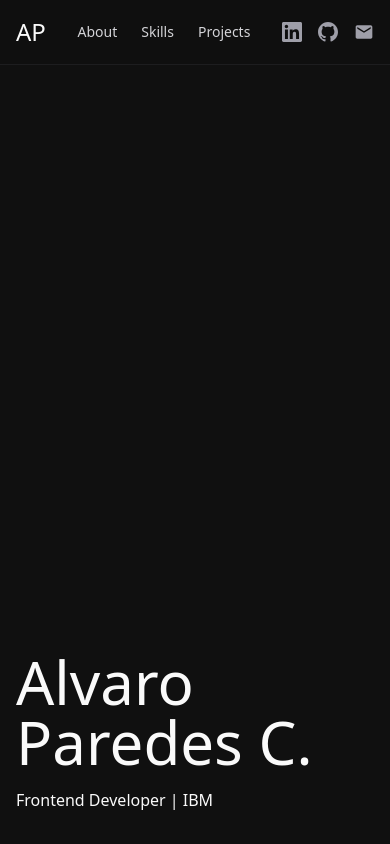
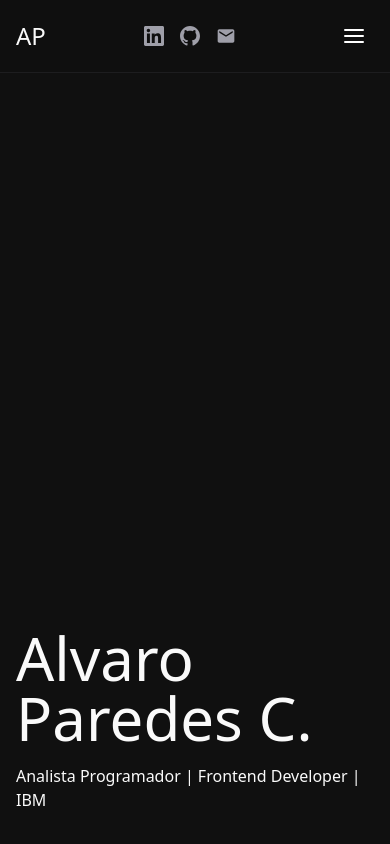
Before and after one commit to AlvaroPdev/portfolio, an Angular app: page / in a window 390 px wide. Shown: the top 844 px of the page. Built offline with nearby package versions, Linux system fonts and the light colour scheme; a web font is replaced by a local one.

Commit message:
feat: add responsive mobile menu with hamburger icon

```diff
--- a/src/app/components/hero/hero.html
+++ b/src/app/components/hero/hero.html
@@ -5,7 +5,7 @@
                 <h1>Alvaro</h1>
                 <h1>Paredes C.</h1>
             </div>
-            <p>Frontend Developer | IBM </p>
+            <p> Analista Programador | Frontend Developer | IBM </p>
         </div>
     </div>
 </div>
--- a/src/app/shared/navbar/navbar.css
+++ b/src/app/shared/navbar/navbar.css
@@ -32,3 +32,63 @@
     @apply text-zinc-400 hover:text-zinc-50 transition-colors duration-200;
     cursor: pointer;
 }
+
+/* Mobile/Desktop visibility */
+.desktop-only {
+    display: none;
+}
+
+@media (min-width: 768px) {
+    .desktop-only {
+        display: flex;
+    }
+}
+
+.mobile-only {
+    display: flex;
+}
+
+@media (min-width: 768px) {
+    .mobile-only {
+        display: none;
+    }
+}
+
+/* Hamburger Button */
+.hamburger {
+    @apply flex flex-col justify-center items-center w-10 h-10 bg-transparent border-none cursor-pointer;
+    padding: 0;
+}
+
+.hamburger svg {
+    transition: transform 0.3s ease;
+}
+
+.hamburger.active svg {
+    transform: rotate(90deg);
+}
+
+
+/* Mobile Menu Dropdown */
+.mobile-menu {
+    @apply md:hidden flex flex-col gap-0 overflow-hidden transition-all duration-300;
+    max-height: 0;
+    background-color: rgba(16, 16, 16, 0.95);
+    backdrop-filter: blur(10px);
+}
+
+.mobile-menu.open {
+    max-height: 300px;
+    border-bottom: 1px solid rgba(63, 63, 70, 0.3);
+}
+
+.mobile-menu-link {
+    @apply text-base text-zinc-300 hover:text-zinc-50 hover:bg-zinc-800/50 transition-colors;
+    padding: 1rem 1.5rem;
+    cursor: pointer;
+    border-bottom: 1px solid rgba(63, 63, 70, 0.2);
+}
+
+.mobile-menu-link:last-child {
+    border-bottom: none;
+}
--- a/src/app/shared/navbar/navbar.html
+++ b/src/app/shared/navbar/navbar.html
@@ -1,14 +1,15 @@
+<!-- Desktop Navbar -->
+@if (!isMobile) {
 <nav class="navbar">
     <div class="nav-content">
         <a (click)="scrollToSection('hero')" class="nav-logo">AP</a>
+
         <div class="nav-links">
             <a (click)="scrollToSection('about')" class="nav-link">About</a>
             <a (click)="scrollToSection('skills')" class="nav-link">Skills</a>
             <a (click)="scrollToSection('projects')" class="nav-link">Projects</a>
-            @if (false) {
-            <a (click)="scrollToSection('contact')" class="nav-link">Contact</a>
-            }
         </div>
+
         <div class="social-icons">
             <a href="https://www.linkedin.com/in/alvaropdev/" target="_blank" class="social-link" aria-label="LinkedIn">
                 <svg width="20" height="20" viewBox="0 0 24 24" fill="currentColor">
@@ -31,3 +32,52 @@
         </div>
     </div>
 </nav>
+}
+
+<!-- Mobile Navbar -->
+@if (isMobile) {
+<nav class="navbar">
+    <div class="nav-content">
+        <a (click)="scrollToSection('hero')" class="nav-logo">AP</a>
+
+        <div class="social-icons">
+            <a href="https://www.linkedin.com/in/alvaropdev/" target="_blank" class="social-link" aria-label="LinkedIn">
+                <svg width="20" height="20" viewBox="0 0 24 24" fill="currentColor">
+                    <path
+                        d="M20.447 20.452h-3.554v-5.569c0-1.328-.027-3.037-1.852-3.037-1.853 0-2.136 1.445-2.136 2.939v5.667H9.351V9h3.414v1.561h.046c.477-.9 1.637-1.85 3.37-1.85 3.601 0 4.267 2.37 4.267 5.455v6.286zM5.337 7.433c-1.144 0-2.063-.926-2.063-2.065 0-1.138.92-2.063 2.063-2.063 1.14 0 2.064.925 2.064 2.063 0 1.139-.925 2.065-2.064 2.065zm1.782 13.019H3.555V9h3.564v11.452zM22.225 0H1.771C.792 0 0 .774 0 1.729v20.542C0 23.227.792 24 1.771 24h20.451C23.2 24 24 23.227 24 22.271V1.729C24 .774 23.2 0 22.222 0h.003z" />
+                </svg>
+            </a>
+            <a href="https://github.com/AlvaroPdev" target="_blank" class="social-link" aria-label="GitHub">
+                <svg width="20" height="20" viewBox="0 0 24 24" fill="currentColor">
+                    <path
+                        d="M12 0c-6.626 0-12 5.373-12 12 0 5.302 3.438 9.8 8.207 11.387.599.111.793-.261.793-.577v-2.234c-3.338.726-4.033-1.416-4.033-1.416-.546-1.387-1.333-1.756-1.333-1.756-1.089-.745.083-.729.083-.729 1.205.084 1.839 1.237 1.839 1.237 1.07 1.834 2.807 1.304 3.492.997.107-.775.418-1.305.762-1.604-2.665-.305-5.467-1.334-5.467-5.931 0-1.311.469-2.381 1.236-3.221-.124-.303-.535-1.524.117-3.176 0 0 1.008-.322 3.301 1.23.957-.266 1.983-.399 3.003-.404 1.02.005 2.047.138 3.006.404 2.291-1.552 3.297-1.23 3.297-1.23.653 1.653.242 2.874.118 3.176.77.84 1.235 1.911 1.235 3.221 0 4.609-2.807 5.624-5.479 5.921.43.372.823 1.102.823 2.222v3.293c0 .319.192.694.801.576 4.765-1.589 8.199-6.086 8.199-11.386 0-6.627-5.373-12-12-12z" />
+                </svg>
+            </a>
+            <a href="mailto:ampcastro1305@gmail.com" class="social-link" aria-label="Email">
+                <svg width="20" height="20" viewBox="0 0 24 24" fill="currentColor">
+                    <path
+                        d="M20 4H4c-1.1 0-1.99.9-1.99 2L2 18c0 1.1.9 2 2 2h16c1.1 0 2-.9 2-2V6c0-1.1-.9-2-2-2zm0 4l-8 5-8-5V6l8 5 8-5v2z" />
+                </svg>
+            </a>
+        </div>
+
+        <button class="hamburger" (click)="toggleMenu()" [class.active]="isMenuOpen" aria-label="Menu">
+            <svg width="24" height="24" viewBox="0 0 24 24" fill="none" xmlns="http://www.w3.org/2000/svg">
+                <path d="M3 12H21" stroke="#ffffff" stroke-width="2" stroke-linecap="round"
+                    [attr.class]="isMenuOpen ? 'line-1' : ''" />
+                <path d="M3 6H21" stroke="#ffffff" stroke-width="2" stroke-linecap="round"
+                    [attr.class]="isMenuOpen ? 'line-2' : ''" />
+                <path d="M3 18H21" stroke="#ffffff" stroke-width="2" stroke-linecap="round"
+                    [attr.class]="isMenuOpen ? 'line-3' : ''" />
+            </svg>
+        </button>
+    </div>
+
+    <!-- Mobile Menu Dropdown -->
+    <div class="mobile-menu" [class.open]="isMenuOpen">
+        <a (click)="scrollToSection('about')" class="mobile-menu-link">About</a>
+        <a (click)="scrollToSection('skills')" class="mobile-menu-link">Skills</a>
+        <a (click)="scrollToSection('projects')" class="mobile-menu-link">Projects</a>
+    </div>
+</nav>
+}
--- a/src/app/shared/navbar/navbar.ts
+++ b/src/app/shared/navbar/navbar.ts
@@ -1,5 +1,4 @@
-import { Component } from '@angular/core';
-import { ViewportScroller } from '@angular/common';
+import { Component, HostListener } from '@angular/core';
 
 @Component({
   selector: 'app-navbar',
@@ -8,9 +7,39 @@
   styleUrl: './navbar.css',
 })
 export class Navbar {
-  constructor(private viewportScroller: ViewportScroller) { }
+  isMenuOpen = false;
+  isMobile = false;
+
+  constructor() {
+    this.checkScreenSize();
+  }
+
+  @HostListener('window:resize', [])
+  onResize() {
+    this.checkScreenSize();
+  }
+
+  checkScreenSize() {
+    this.isMobile = window.innerWidth < 768;
+  }
 
   scrollToSection(sectionId: string): void {
-    this.viewportScroller.scrollToAnchor(sectionId);
+    const element = document.getElementById(sectionId);
+    if (element) {
+      const yOffset = -80;
+      const y = element.getBoundingClientRect().top + window.pageYOffset + yOffset;
+
+      window.scrollTo({
+        top: y,
+        behavior: 'smooth'
+      });
+
+      // Close menu after navigation on mobile
+      this.isMenuOpen = false;
+    }
+  }
+
+  toggleMenu(): void {
+    this.isMenuOpen = !this.isMenuOpen;
   }
 }
--- a/src/index.html
+++ b/src/index.html
@@ -6,6 +6,7 @@
   <title>Alvaro Paredes</title>
   <base href="/">
   <meta name="viewport" content="width=device-width, initial-scale=1">
+  <meta name="color-scheme" content="dark">
   <link rel="icon" href="data:,">
   <link href="https://fonts.cdnfonts.com/css/switzer" rel="stylesheet">
 </head>
--- a/src/styles.css
+++ b/src/styles.css
@@ -5,6 +5,7 @@
 html {
     scroll-behavior: smooth;
     overscroll-behavior: none;
+    color-scheme: dark;
 }
 
 html,
```
